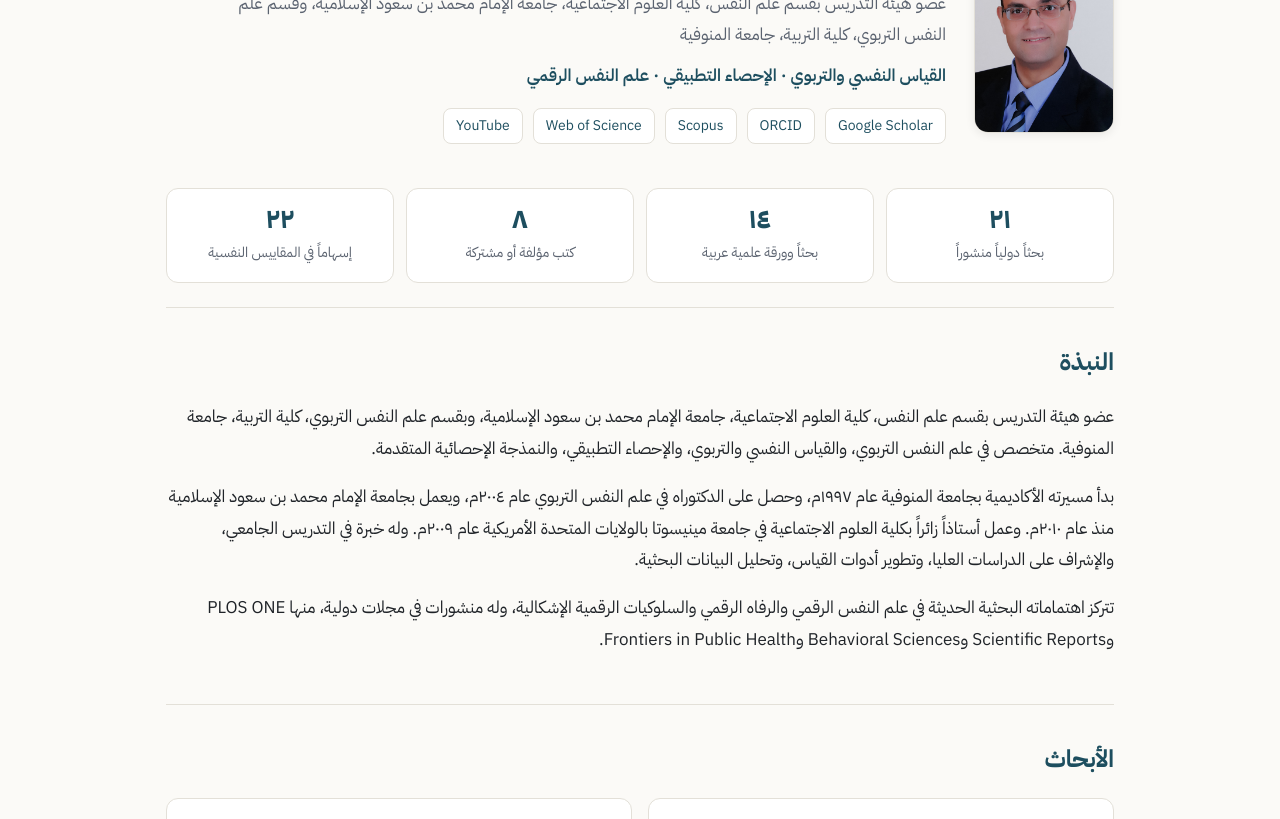
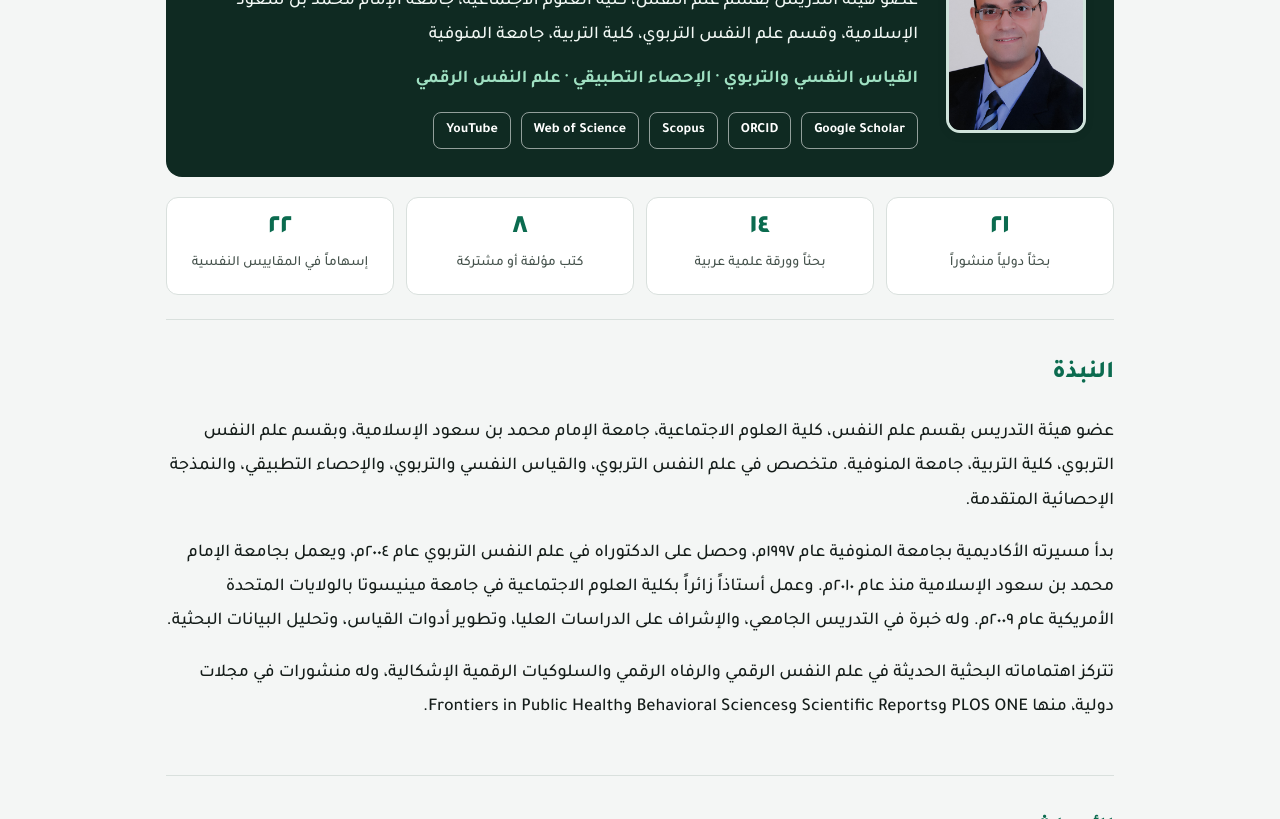
Before and after one commit to dr-sokkary/dr-sokkary.github.io, a plain HTML site: page index.html in a window 1280 px wide. Shown: the part 177-996 px from the top of the page. Drawn offline with Linux system fonts and the light colour scheme.

Commit message:
Add files via upload

```diff
--- a/assets/style.css
+++ b/assets/style.css
@@ -113,3 +113,30 @@ ul.plain li { margin-bottom: 6px; }
 .btn:hover { text-decoration: none; opacity: .9; }
 
 footer { border-top: 1px solid var(--border); padding: 24px 0 40px; color: var(--muted); font-size: 14px; }
+
+/* ---- theme ---- */
+body { font-family: "Tajawal", "Segoe UI", Tahoma, sans-serif; font-size: 18px; line-height: 1.9; }
+html[lang="en"] body { font-family: "IBM Plex Sans", "Segoe UI", sans-serif; }
+.hero-band { background: var(--hero); color: var(--hero-fg); border-radius: 16px; padding: 28px 28px; margin-top: 24px; }
+.hero-band .hero { padding: 0; }
+.hero-band .role { color: var(--hero-fg); opacity: .85; }
+.hero-band .tag { color: var(--gold); }
+.hero-band .ids a { background: transparent; color: var(--hero-fg); border-color: color-mix(in srgb, var(--hero-fg) 35%, transparent); }
+.photo { border: 3px solid var(--gold); }
+.stats { margin-top: 20px; }
+.stat b { color: var(--accent); }
+
+:root { --bg:#f4f6f5; --surface:#fff; --text:#1f2a26; --muted:#6b7a74; --accent:#0b6b4f; --accent-soft:#e7f3ee; --border:#e3e8e6; --hero:#0f2a22; --hero-fg:#e6f1ec; --gold:#cfe3db; }
+
+/* ---- contrast boost (user feedback 22-11-2026) ---- */
+:root { --text:#141c19; --muted:#45524c; --border:#d9e0dd; }
+body { font-weight: 500; color: var(--text); }
+b, strong, h1, h2, h3, .brand { font-weight: 800; }
+nav.main a { color: #3b4843; font-weight: 500; }
+.hero-band .role { opacity: 1; color: #f2f8f5; }
+.hero-band .tag { color: #9fe0c2; font-weight: 700; }
+.hero-band .ids a { color: #fff; border-color: rgba(255,255,255,.55); font-weight: 600; }
+.stat span, .note { color: var(--muted); font-weight: 500; }
+.chips li { background: #dbeee5; color: #0d3b2d; font-weight: 600; }
+ol.pubs li { color: var(--text); }
+a { color: #075a42; font-weight: 600; }
--- a/index.html
+++ b/index.html
@@ -8,7 +8,7 @@
 <link rel="alternate" hreflang="en" href="en/">
 <link rel="preconnect" href="https://fonts.googleapis.com">
 <link rel="preconnect" href="https://fonts.gstatic.com" crossorigin>
-<link href="https://fonts.googleapis.com/css2?family=IBM+Plex+Sans+Arabic:wght@400;600;700&display=swap" rel="stylesheet">
+<link href="https://fonts.googleapis.com/css2?family=Tajawal:wght@400;500;700;800&display=swap" rel="stylesheet">
 <link rel="stylesheet" href="assets/style.css">
 </head>
 <body>
@@ -31,7 +31,7 @@
 
 <main class="wrap">
 
-<div class="hero">
+<div class="hero-band"><div class="hero">
   <img class="photo" src="assets/photo.jpg" alt="د. عماد الدين محمد السكري" width="140" height="182">
   <div>
     <h1>د. عماد الدين محمد السكري</h1>
@@ -47,6 +47,7 @@
   </div>
 </div>
 
+</div>
 <div class="stats">
   <div class="stat"><b>٢١</b><span>بحثاً دولياً منشوراً</span></div>
   <div class="stat"><b>١٤</b><span>بحثاً وورقة علمية عربية</span></div>
```
Also changed, not shown: en/index.html (+3 -2 lines).
